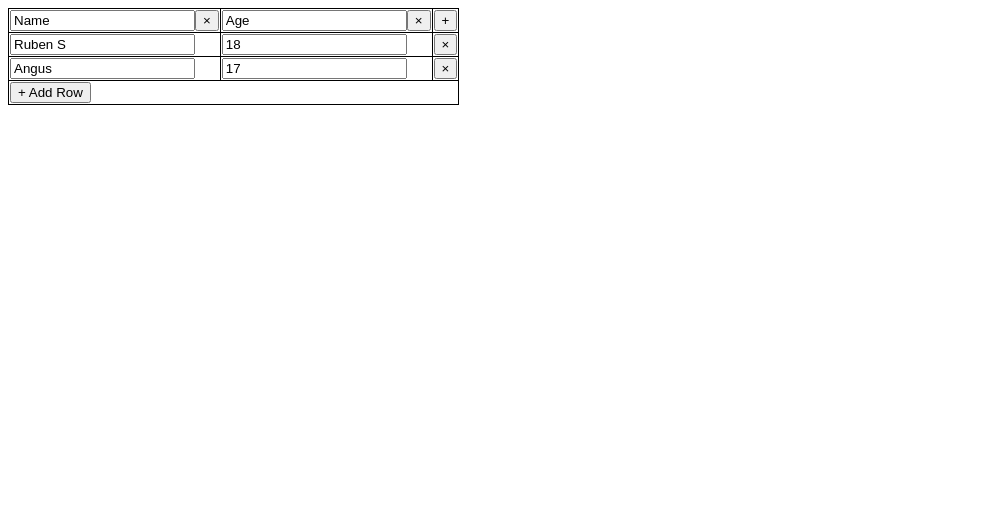
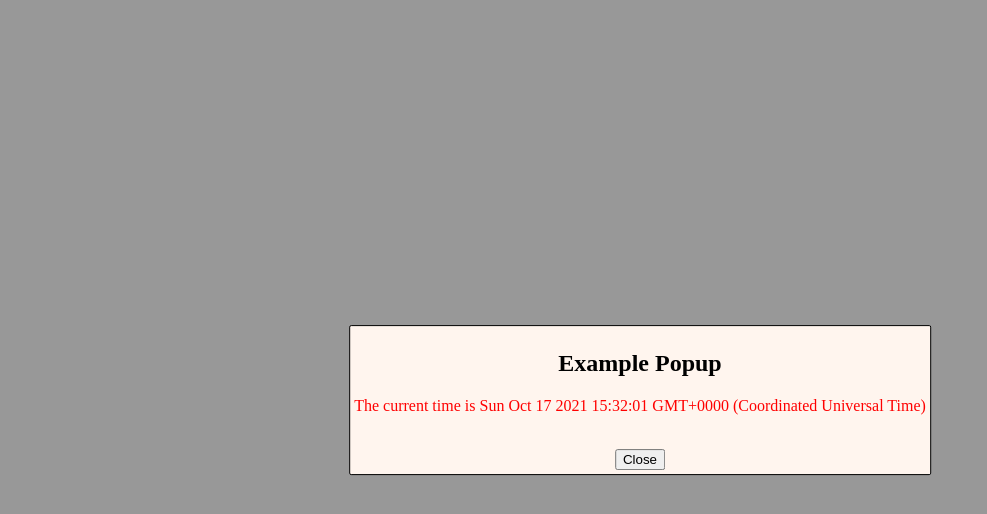
Before and after one commit to triflicacid/useful-libraries, a website built with Parcel: page test.html in a window 1280 px wide. Shown: the whole page, without its empty margins (0-987 px from the left). Built offline with nearby package versions, Linux system fonts and the light colour scheme.

Commit message:
Added Popup.ts

```diff
--- /dev/null
+++ b/libs/Popup.css
@@ -0,0 +1,28 @@
+/*
+* Example CSS stylings for Popup.ts
+*/
+
+.popup-bg {
+  position: fixed;
+  top: 0;
+  left: 0;
+  width: 100%;
+  height: 100%;
+  background-color: rgba(51, 51, 51, 0.5);
+}
+
+.popup-container {
+  position: fixed;
+  top: 50%;
+  left: 50%;
+  transform: translateX(-50%) translateY(-50%);
+  /* z-index: 100; */
+}
+
+.popup-body {
+  border: 1px solid black;
+  padding: 4px;
+  border-radius: 2px;
+  background: seashell;
+  text-align: center;
+}
--- /dev/null
+++ b/libs/Popup.ts
@@ -0,0 +1,122 @@
+export type PopupCloseHandler = (popup: Popup) => boolean | void;
+
+export default class Popup {
+  private static _openPopups: Popup[] = [];
+
+  public static popupsOpen() { return Popup._openPopups.length; }
+  /** Get top-most popup */
+  public static getTopmostPopup() { return Popup._openPopups.length == 0 ? undefined : Popup._openPopups[Popup._openPopups.length - 1]; }
+
+  private _title: string;
+  private _htmlContent: HTMLElement;
+  private _onCloseCallback: PopupCloseHandler;
+  private _popupDiv: HTMLDivElement | null = null;
+  private _popupBg: HTMLDivElement | null = null; // Background element which blocks interactions to page
+
+  constructor(title: string) {
+    this._title = title;
+  }
+
+  public getTitle() { return this._title; }
+  public setTitle(title: string) {
+    this._title = title.toString();
+    return this;
+  }
+
+  /** Get this popup's body */
+  public getContent() { return this._htmlContent; }
+
+  /** Set this popup's body */
+  public setContent(content: HTMLElement) {
+    this._htmlContent = content
+    return this;
+  }
+
+  /** Insert an element into the popup's body */
+  public insertAdjacentElement(position: InsertPosition, child: HTMLElement) {
+    if (!this._htmlContent) this._htmlContent = document.createElement('div');
+    this._htmlContent.insertAdjacentElement(position, child);
+    return this;
+  }
+
+  /** Insert HTML into the popup's body */
+  public insertAdjacentHTML(position: InsertPosition, html: string) {
+    if (!this._htmlContent) this._htmlContent = document.createElement('div');
+    this._htmlContent.insertAdjacentHTML(position, html);
+    return this;
+  }
+
+  /** Insert text into the popup's body */
+  public insertAdjacentText(position: InsertPosition, text: string) {
+    if (!this._htmlContent) this._htmlContent = document.createElement('div');
+    this._htmlContent.insertAdjacentText(position, text);
+    return this;
+  }
+
+  /** Function which executes just before popup is closed. Return <false> to cancel closure. */
+  public setCloseCallback(callback: PopupCloseHandler) {
+    this._onCloseCallback = callback;
+    return this;
+  }
+
+  /** Is the popup currently open? */
+  public isOpen() {
+    return this._popupDiv !== null
+  }
+
+  /** Show this popup (append to document) */
+  public show() {
+    if (!this.isOpen()) {
+      // Create backdrop
+      this._popupBg = document.createElement("div");
+      this._popupBg.classList.add("popup-bg");
+      this._popupBg.addEventListener('click', () => {
+        let close = typeof this._onCloseCallback == 'function' ? this._onCloseCallback(this) !== false : true;
+        if (close) this.hide();
+      });
+      document.body.insertAdjacentElement('beforeend', this._popupBg);
+
+      // Create popups
+      let container = document.createElement('div');
+      container.classList.add("popup-container");
+      this._popupDiv = container;
+      let body = document.createElement("div");
+      body.classList.add("popup-body");
+      container.appendChild(body);
+      body.insertAdjacentHTML('beforeend', `<h2>${this._title}</h2>`);
+      if (this._htmlContent == undefined) this._htmlContent = document.createElement('div');
+      this._htmlContent.classList.add('popup-dynamic-content');
+      body.insertAdjacentElement('beforeend', this._htmlContent);
+
+      let btn = document.createElement('button');
+      btn.classList.add('popup-close');
+      btn.innerText = 'Close';
+      btn.addEventListener('click', () => {
+        let close = typeof this._onCloseCallback == 'function' ? this._onCloseCallback(this) !== false : true;
+        if (close) this.hide();
+      });
+      body.insertAdjacentHTML('beforeend', '<br>');
+      body.insertAdjacentElement('beforeend', btn);
+
+      document.body.insertAdjacentElement('beforeend', container);
+
+      Popup._openPopups.push(this);
+      return this;
+    }
+  }
+
+  /** Hide this popup (if open) */
+  public hide() {
+    if (this.isOpen()) {
+      this._popupDiv.remove();
+      this._popupDiv = null;
+
+      let i = Popup._openPopups.indexOf(this);
+      Popup._openPopups.splice(i, 1);
+
+      this._popupBg.remove();
+      this._popupBg = null;
+    }
+    return this;
+  }
+}
--- a/test.html
+++ b/test.html
@@ -5,6 +5,7 @@
   <meta http-equiv="X-UA-Compatible" content="IE=edge">
   <meta name="viewport" content="width=device-width, initial-scale=1.0">
   <title>useful-libraries test script</title>
+  <link rel="stylesheet" href="libs/Popup.css">
 </head>
 <body>
   <script type="module" src="test.ts"></script>
--- a/test.ts
+++ b/test.ts
@@ -1,24 +1,12 @@
-import { TableCreator } from "./libs/TableCreator";
-
-var tc: TableCreator;
-
-document.head.insertAdjacentHTML('beforeend', '<style>table,tr,th,td{border:1px solid #000;}table{border-collapse:collapse;}</style>');
+import Popup from "./libs/Popup";
 
 function main() {
-  tc = new TableCreator();
-  globalThis.tc = tc;
-
-  // tc.fromObject({ c: ['Name', 'Age'], r: [['Ruben', 18], ['Angus', 17]] });
-  tc.fromCSV(`Name,Age\n"Ruben S",18\nAngus,17`);
-
-  let div = document.createElement("div"), table;
-  document.body.appendChild(div);
-  function create() {
-    if (table) table.remove();
-    table = tc.toInteractiveHTML(create);
-    div.appendChild(table);
-  }
-  create();
+  let popup = new Popup('Example Popup');
+  popup.insertAdjacentHTML('beforeend', `<p style='color: red'>The current time is ${new Date()}</p>`);
+  popup.show();
+  popup.setCloseCallback(() => {
+    console.log("On Close!");
+  })
 }
 
 window.addEventListener("load", main);
```
Also changed, not shown: README.md.
